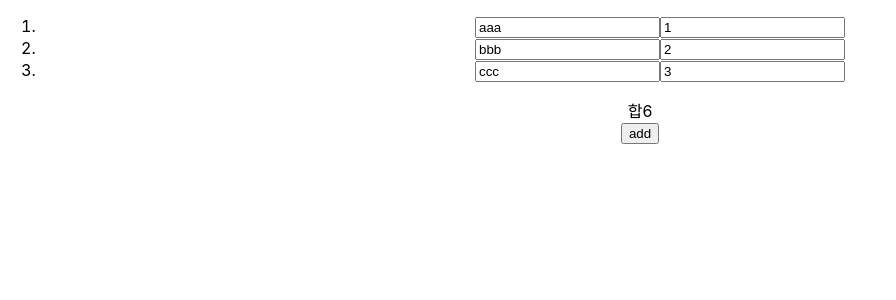
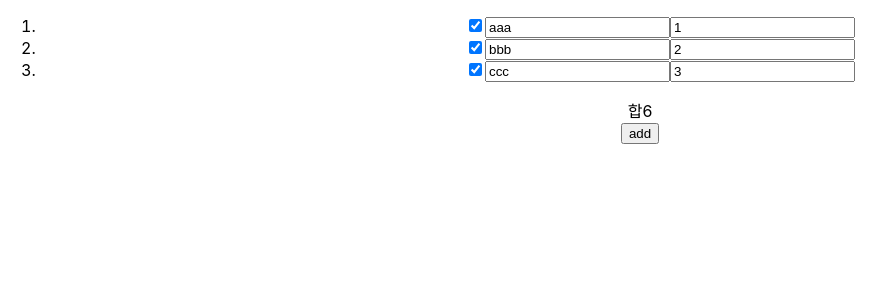
Before and after one commit to hyunhaha/plus-memo, a React (Create React App) app: page / in a window 1280 px wide. Shown: the top 300 px of the page, without its empty margins (0-896 px from the left). Built offline with nearby package versions, Linux system fonts and the light colour scheme.

Commit message:
add plus result according to status

```diff
--- a/src/App.js
+++ b/src/App.js
@@ -1,4 +1,4 @@
-import logo from './logo.svg';
+
 import './App.css';
 import List from './components/list';
 
--- a/src/components/item.js
+++ b/src/components/item.js
@@ -1,13 +1,16 @@
 import React, { useEffect, useState } from 'react';
 
-const Item = ({ label, value, editItemLabel, editItemValue, id }) => {
+const Item = ({ status, label, value, toggleStatus, editItemLabel, editItemValue, id }) => {
+  const [inputStatus, setInputStatus] = useState(true);
   const [inputLabel, setInputLabel] = useState('');
   const [inputText, setInputText] = useState(0);
 
   useEffect(() => {
+    setInputStatus(status);
+    setInputLabel(label);
     setInputText(value);
-    setInputLabel(label);
-  }, [value, label])
+
+  }, [status, label, value])
   const onChangeHandler = (event) => {
 
     setInputText(Number(event.target.value))
@@ -18,8 +21,14 @@ const Item = ({ label, value, editItemLabel, editItemValue, id }) => {
     setInputLabel(event.target.value)
     editItemLabel(event.target.value, id)
   }
+  const onChangeCheckboxHandler = (event) => {
+    console.log(event.target.checked)
+    setInputStatus(!inputStatus)
+    toggleStatus(!inputStatus, id)
+  }
   return (
     <li>
+      <input type='checkbox' checked={inputStatus} onChange={onChangeCheckboxHandler}></input>
       <input value={inputLabel} onChange={onChangeLabelHandler}></input>
       <input value={inputText} onChange={onChangeHandler}></input>
 
--- a/src/components/list.js
+++ b/src/components/list.js
@@ -3,15 +3,15 @@ import Item from './item';
 
 const List = (props) => {
   const [items, setItems] = useState([
-    { id: Date.now() + 1, label: 'aaa', value: 1 },
-    { id: Date.now() + 2, label: 'bbb', value: 2 },
-    { id: Date.now() + 3, label: 'ccc', value: 3 }]);
+    { id: Date.now() + 1, status: true, label: 'aaa', value: 1 },
+    { id: Date.now() + 2, status: true, label: 'bbb', value: 2 },
+    { id: Date.now() + 3, status: true, label: 'ccc', value: 3 }]);
   useEffect(() => {
     console.log(items)
   }, [items])
 
   const sum = useMemo(() => {
-    return items.reduce((acc, item) => acc += item.value, 0);
+    return items.reduce((acc, item) => acc += item.status ? item.value : 0, 0);
   }, [items]);
 
   const editItemValue = (changedValue, id) => {
@@ -37,16 +37,27 @@ const List = (props) => {
       return newItems;
     })
   }
+  const toggleStatus = (status, id) => {
+    console.log(status)
+    setItems(cur => {
+      const newItems = [...cur];
+      const target = newItems.findIndex(i => i.id === id);
+      console.log(target)
+      console.log(newItems[target])
+      newItems[target].status = status;
+      return newItems;
+    })
+  }
 
   const addItem = () => {
     setItems(cur => {
       const newList = [...cur];
-      newList.push({ id: Date.now(), label: '', value: 0 });
+      newList.push({ id: Date.now(), status: true, label: '', value: 0 });
       return newList;
     })
   }
 
-  const elements = items.map((item, index) => <Item key={index} id={item.id} label={item.label} value={item.value} editItemLabel={editItemLabel} editItemValue={editItemValue} />)
+  const elements = items.map((item, index) => <Item key={index} id={item.id} status={item.status} label={item.label} value={item.value} toggleStatus={toggleStatus} editItemLabel={editItemLabel} editItemValue={editItemValue} />)
   return (
     <div>
       <ol>
```
